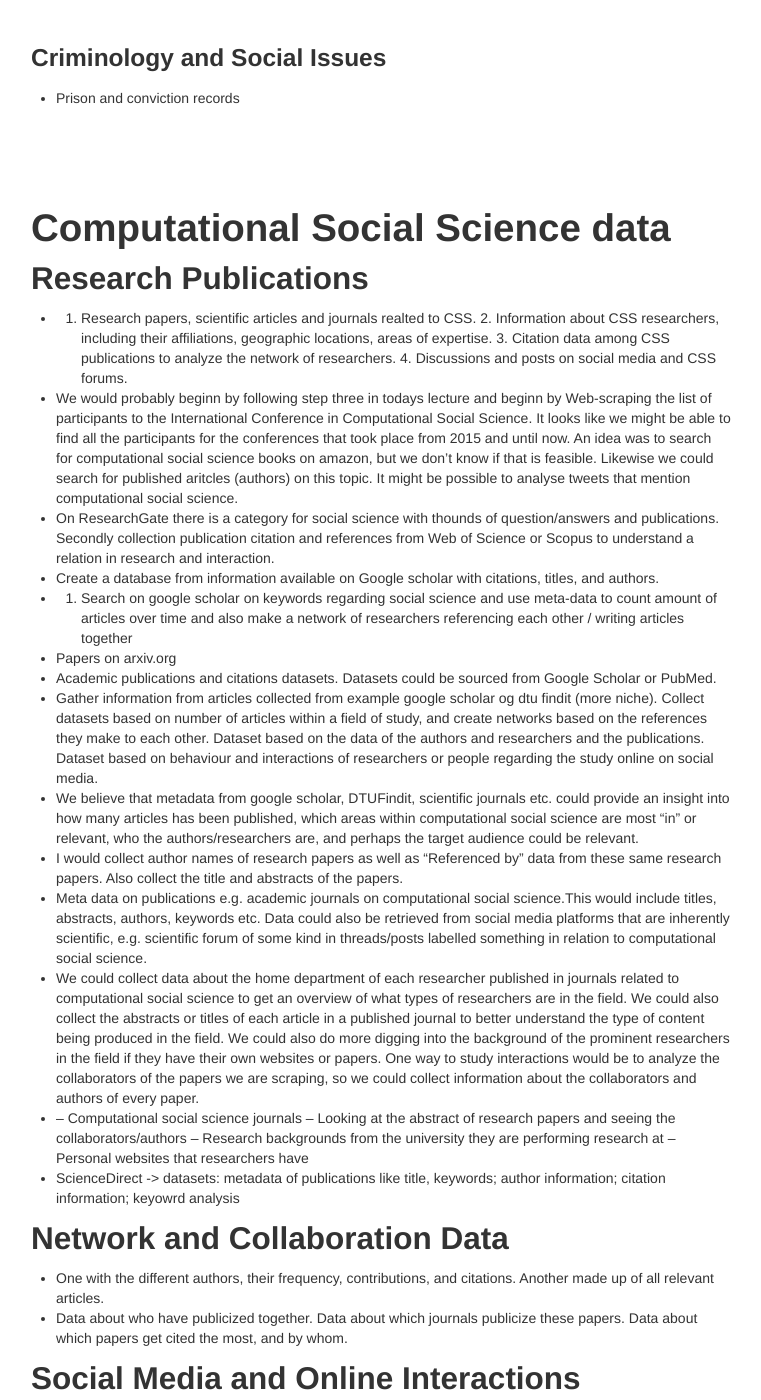
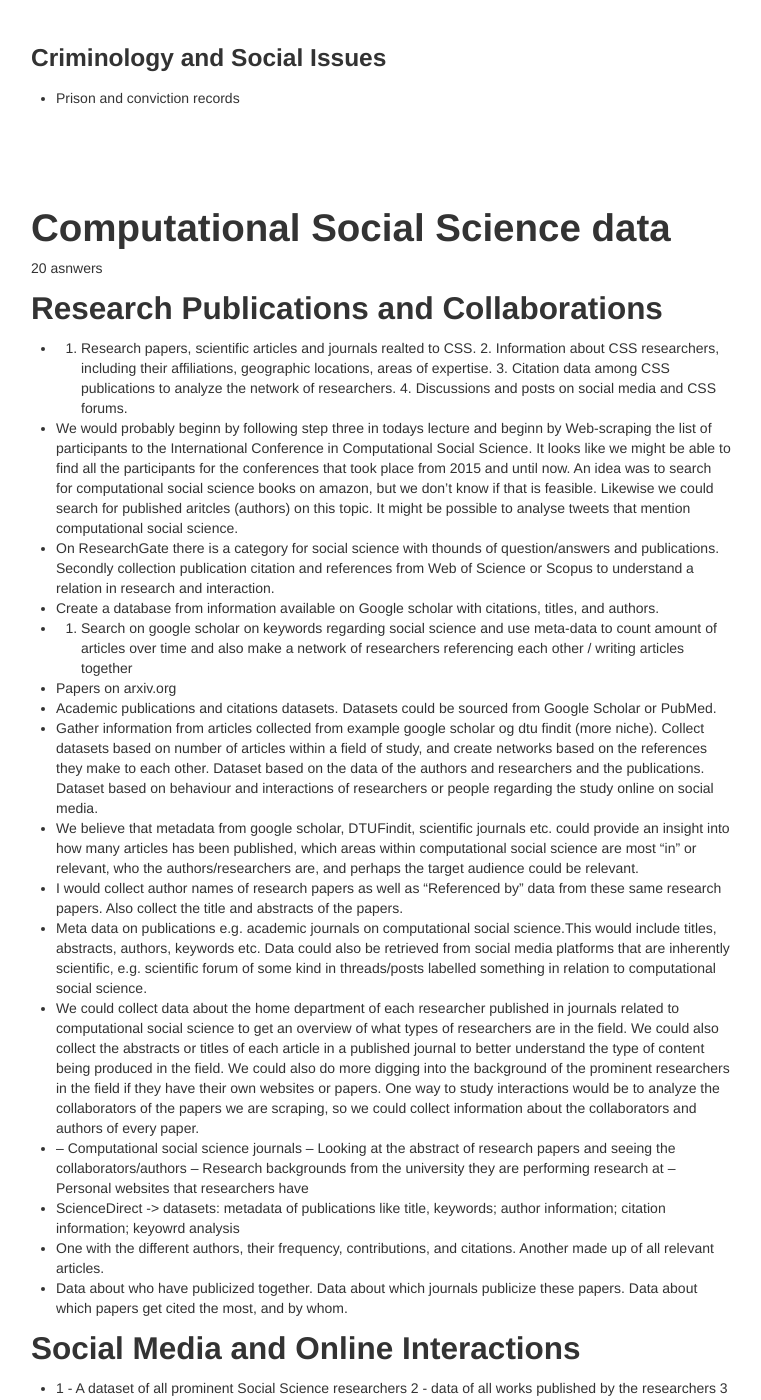
Before and after one commit to Simo067m/comsocsci2024, a Jekyll site: the page built from docs/survey_results_1.md, in a window 1280 px wide and 1400 px high, scrolled down 5234 px. Shown: the whole window, without its empty margins (259-1020 px from the left). Built offline with Jekyll 4.4.1, drawn with Linux system fonts in a browser that asks for light colours.

Commit message:
small changes

```diff
--- a/docs/survey_results_1.md
+++ b/docs/survey_results_1.md
@@ -196,8 +196,9 @@ description: A course led by Laura Alessandretti on Computational Social Science
 <div style="margin-top:100px;"></div>
 
 # Computational Social Science data
+20 asnwers
 
-## Research Publications
+## Research Publications and Collaborations
 - 1. Research papers, scientific articles and journals realted to CSS.    2. Information about CSS researchers, including their affiliations, geographic locations, areas of expertise.   3. Citation data among CSS publications to analyze the network of researchers.   4. Discussions and posts on social media and CSS forums.
 - We would probably beginn by following step three in todays lecture and beginn by Web-scraping the list of participants to the International Conference in Computational Social Science. It looks like we might be able to find all the participants for the conferences that took place from 2015 and until now.    An idea was to search for computational social science books on amazon, but we don't know if that is feasible. Likewise we could search for published aritcles (authors) on this topic.   It might be possible to analyse tweets that mention computational social science.
 - On ResearchGate there is a category for social science with thounds of question/answers and publications.   Secondly collection publication citation and references from Web of Science or Scopus to understand a relation in research and interaction.
@@ -212,8 +213,6 @@ description: A course led by Laura Alessandretti on Computational Social Science
 - We could collect data about the home department of each researcher published in journals related to computational social science to get an overview of what types of researchers are in the field. We could also collect the abstracts or titles of each article in a published journal to better understand the type of content being produced in the field. We could also do more digging into the background of the prominent researchers in the field if they have their own websites or papers. One way to study interactions would be to analyze the collaborators of the papers we are scraping, so we could collect information about the collaborators and authors of every paper.
 - -- Computational social science journals -- Looking at the abstract of research papers and seeing the collaborators/authors -- Research backgrounds from the university they are performing research at -- Personal websites that researchers have
 - ScienceDirect -> datasets: metadata of publications like title, keywords; author information; citation information; keyowrd analysis
-
-## Network and Collaboration Data
 - One with the different authors, their frequency, contributions, and citations. Another made up of all relevant articles.
 - Data about who have publicized together. Data about which journals publicize these papers. Data about which papers get cited the most, and by whom.
 
```
